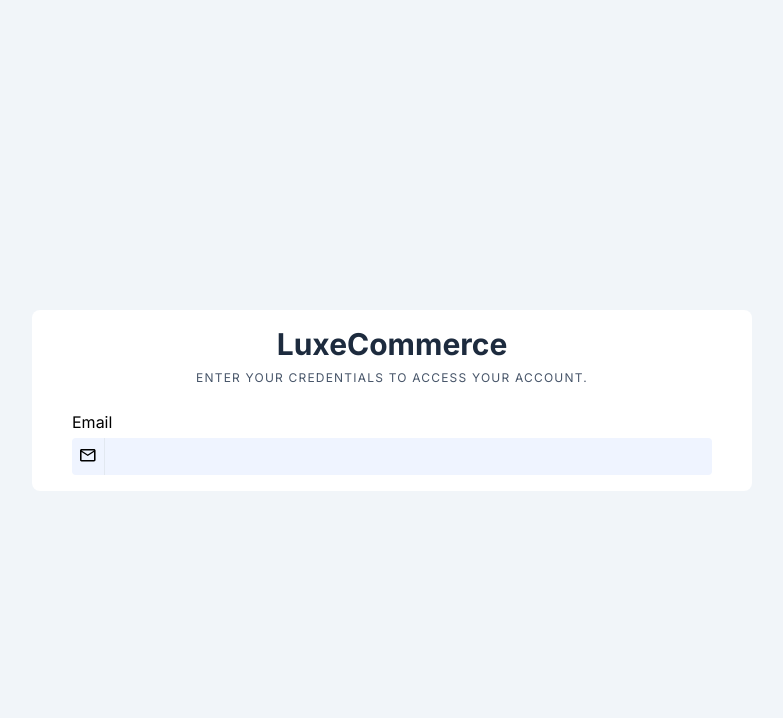
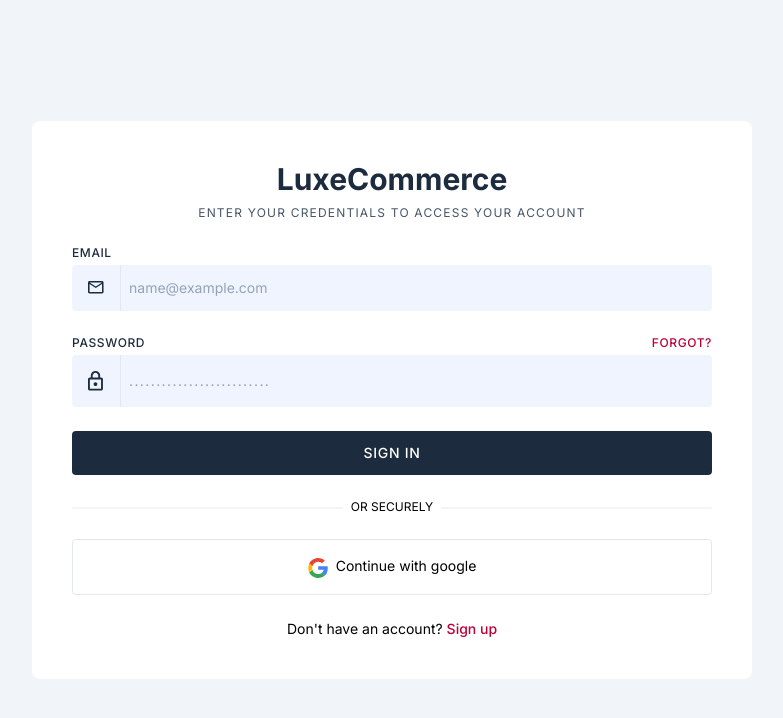
Before and after one commit to abdalla-samir/LuxeCommerce, a React (Vite) app: page /sign-in in a window 1280 px wide. Shown: the top 718 px of the page, without its empty margins (248-1031 px from the left). Built offline with nearby package versions, Linux system fonts and the light colour scheme.

Commit message:
Finished the sign in page.

```diff
--- a/src/pages/user/SignIn.jsx
+++ b/src/pages/user/SignIn.jsx
@@ -1,37 +1,107 @@
+import { useState } from "react";
+import { Link } from "react-router-dom";
 import Logo from "/src/components/ui/Logo";
+import Button from "/src/components/common/Button";
 import Email from "/src/assets/icons/email.svg?react";
 import Password from "/src/assets/icons/password.svg?react";
+import Google from "/src/assets/icons/google.svg?react";
 
 export default function SignIn() {
     const inputStyle = {
-        padding: "0.5rem",
+        padding: "8px",
         outline: "none",
         fontSize: "14px",
+        flex: "1",
+    };
+    const [formData, setFormData] = useState({
+        email: "",
+        password: "",
+    });
+    const handleSubmit = (event) => {
+        event.preventDefault();
     };
     return (
-        <div className="h-screen flex items-center justify-center bg-bg-section">
-            <div className="bg-white w-180 text-center py-4 px-10 rounded-lg flex flex-col gap-6">
+        <div className="h-screen flex items-center justify-center bg-bg-section p-4">
+            <div className="bg-white w-180 text-center p-10 rounded-lg flex flex-col gap-6 text-xs">
                 <div>
                     <Logo style="text-3xl" />
-                    <p className="text-secondary tracking-widest uppercase text-xs mt-2">
-                        Enter your credentials to access your account.
+                    <p className="text-secondary tracking-widest uppercase mt-2 ">
+                        Enter your credentials to access your account
                     </p>
                 </div>
-                <form>
-                    <label className="flex flex-col gap-1 text-left ">
-                        Email
-                        <div className=" flex bg-[#EFF4FF] rounded">
-                            <div className=" p-2 flex items-center justify-center border-r border-border">
-                                <Email className=" w-4" />
+                <form className="flex flex-col gap-6" onSubmit={handleSubmit}>
+                    <label className="flex flex-col gap-1 text-left text-primary">
+                        <span className="uppercase tracking-wider font-medium">
+                            Email
+                        </span>
+                        <div className=" flex bg-[#EFF4FF] rounded ">
+                            <div className=" p-4 flex items-center justify-center border-r border-border">
+                                <Email className="w-4" />
                             </div>
                             <input
                                 type="email"
+                                value={formData.email}
+                                onChange={(event) =>
+                                    setFormData((prev) => ({
+                                        ...prev,
+                                        email: event.target.value,
+                                    }))
+                                }
+                                placeholder="name@example.com"
                                 name="email"
                                 style={inputStyle}
+                                className="placeholder:text-muted"
                             />
                         </div>
                     </label>
+                    <label className="flex flex-col gap-1 text-left text-primary">
+                        <div className="flex justify-between items-center uppercase tracking-wider font-medium">
+                            <span>Password</span>
+                            <Link to="/forgot-password" className="text-accent">
+                                Forgot?
+                            </Link>
+                        </div>
+                        <div className=" flex bg-[#EFF4FF] rounded ">
+                            <div className=" p-4 flex items-center justify-center border-r border-border">
+                                <Password className="w-4" />
+                            </div>
+                            <input
+                                type="password"
+                                value={formData.password}
+                                onChange={(event) =>
+                                    setFormData((prev) => ({
+                                        ...prev,
+                                        password: event.target.value,
+                                    }))
+                                }
+                                placeholder=".........................."
+                                name="password"
+                                style={inputStyle}
+                                className="placeholder:text-muted placeholder:tracking-widest placeholder:text-"
+                            />
+                        </div>
+                    </label>
+                    <Button
+                        label="SIGN IN"
+                        style="bg-primary text-white py-3 rounded w-full uppercase tracking-wider font-medium text-sm"
+                    />
                 </form>
+                <div className="relative">
+                    <span className="absolute w-full h-0.5 bg-bg-muted top-1/2 left-0 z-0"></span>
+                    <span className="relative z-10 bg-white p-2 uppercase">
+                        or securely
+                    </span>
+                </div>
+                <button className="border border-border p-4 rounded cursor-pointer text-sm">
+                    <Google className="w-5 inline-block mr-2" />
+                    <span>Continue with google</span>
+                </button>
+                <div className="text-sm">
+                    Don't have an account?{" "}
+                    <Link to="/signup" className="text-accent font-medium">
+                        Sign up
+                    </Link>
+                </div>
             </div>
         </div>
     );
```
Also changed, not shown: src/assets/icons/google.svg (added).
